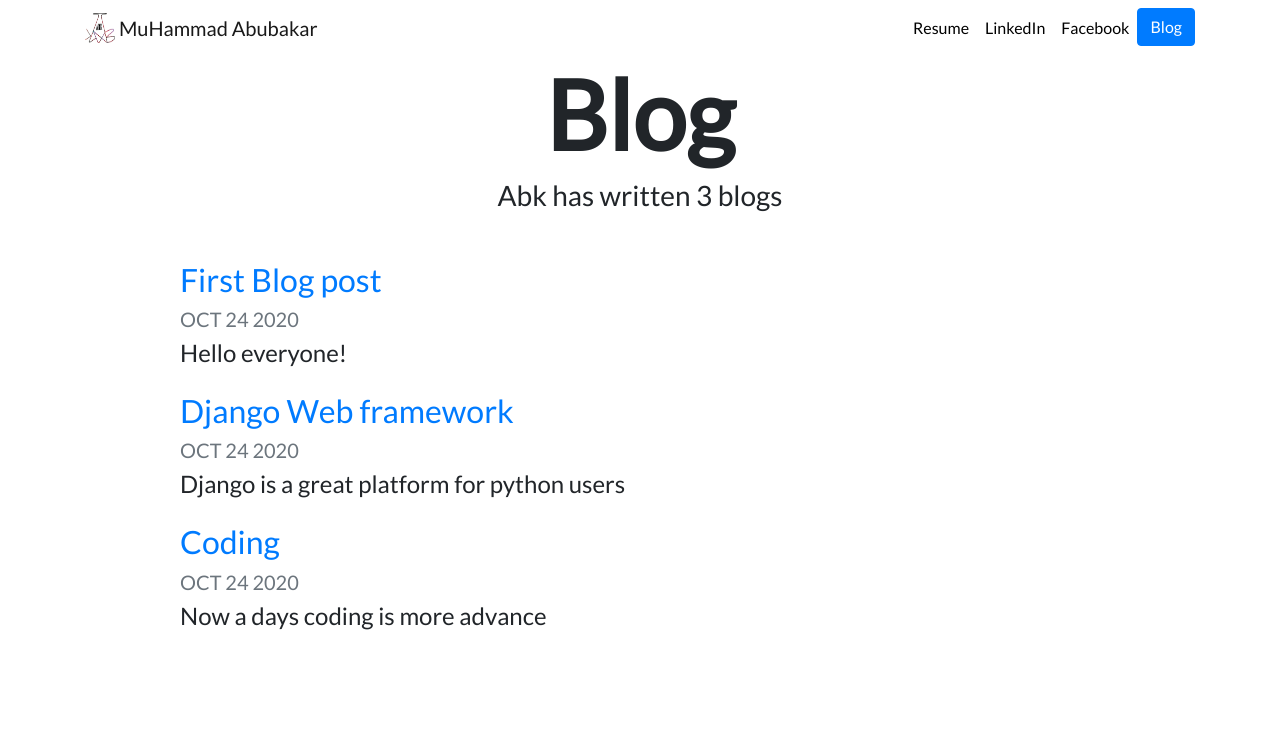
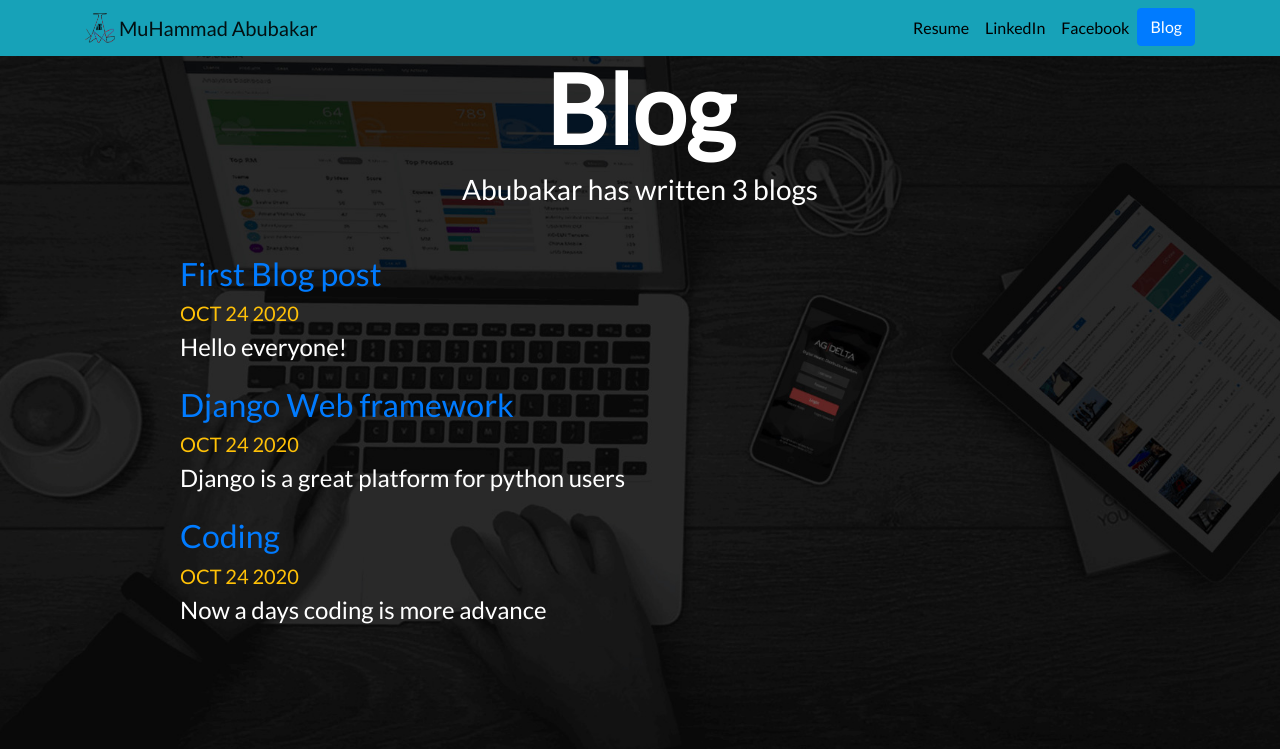
Before and after one commit to cyberabk/django3-personal-portfolio, a Django app: page /blog/ in a window 1280 px wide. Shown: the top 749 px of the page. Run offline with Django 3.2, Linux system fonts and the light colour scheme; data comes from the database, SQL or seed files in the repository; some libraries are stand-ins or nearby versions.

Commit message:
update changes

```diff
--- a/blog/templates/blog/all_blogs.html
+++ b/blog/templates/blog/all_blogs.html
@@ -4,17 +4,27 @@
 
 {% block content %}
 
-<h1 id="blogtitle" class="font-weight-bold text-center">Blog</h1>
+<style type="text/css">
+  body{
+    background-image:url(/media/portfolio/images/bg.jpg);
+    background-size: cover;
+    background-attachment: fixed;
+    background-repeat:no-repeat;
+    padding-top: 50px;
+  }
+  </style>
 
-<h3 class="text-center mb-5">Abk has written {{ projectblog.count }} blog{{ projectblog.count|pluralize }}</h3>
+<h1 id="blogtitle" class="font-weight-bold text-center text-white">Blog</h1>
+
+<h3 class="text-center mb-5 text-white">Abubakar has written {{ projectblog.count }} blog{{ projectblog.count|pluralize }}</h3>
 
 {% for blog in projectblog %}
-<div class="row justify-content-center my-3">
+<div class="row justify-content-center my-3 text-white">
   <div class="col-md-10">
     <a href="{% url 'blog:detail' blog.id %}">
       <h2>{{ blog.title }}</h2>
     </a>
-    <h5 class="text-muted">{{ blog.date|date:'M d Y'|upper }}</h5>
+    <h5 class="text-warning">{{ blog.date|date:'M d Y'|upper }}</h5>
     <h4>{{ blog.description|striptags|truncatechars:100 }}</h4>
   </div>
 </div>
--- a/portfolio/models.py
+++ b/portfolio/models.py
@@ -6,7 +6,7 @@ class Project(models.Model):
     title = models.CharField(max_length=100)
     description = models.CharField(max_length=200)
     image = models.ImageField(upload_to = "portfolio/images/")
-    utl = models.URLField(blank=True)
+    url = models.URLField(blank=True)
 
     def __str__(self):
         return self.title
--- a/portfolio/static/portfolio/custom.css
+++ b/portfolio/static/portfolio/custom.css
@@ -1,3 +1,4 @@
+
 .navbar-nav .nav-link {
     color: rgba(0,0,0,1) !important;
 }
@@ -8,6 +9,7 @@
 
 body {
     font-family: 'Lato', sans-serif;
+
 }
 
 #blogtitle {
--- a/portfolio/templates/portfolio/base.html
+++ b/portfolio/templates/portfolio/base.html
@@ -21,7 +21,7 @@
 
 <body>
 
-  <nav id="topNav" class="navbar navbar-expand-md navbar-light">
+  <nav id="topNav" class="navbar navbar-expand-md navbar-light bg-info fixed-top">
     <div class="container">
       <a class="navbar-brand" href="{% url 'home' %}">
         <img src="{% static "portfolio/Logo.png" %}" width="30" height="30" class="d-inline-block align-top" alt="Abk's Logo">
```
Also changed, not shown: portfolio/templates/portfolio/home.html (+14 -5 lines), db.sqlite3, media/portfolio/images/bg.jpg (added), media/portfolio/images/blade.png (added), portfolio/migrations/0002_auto_20201102_1059.py (added), portfolio/static/portfolio/blade.png (added).
